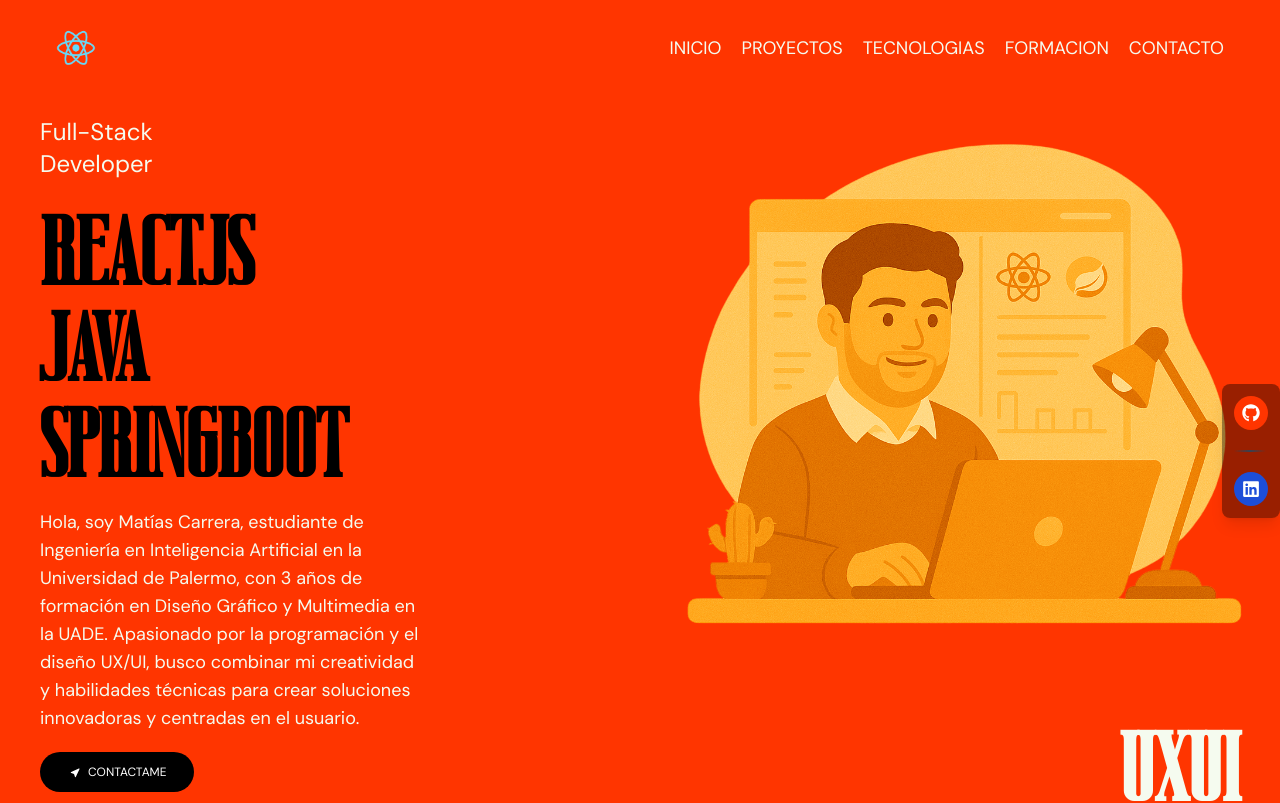
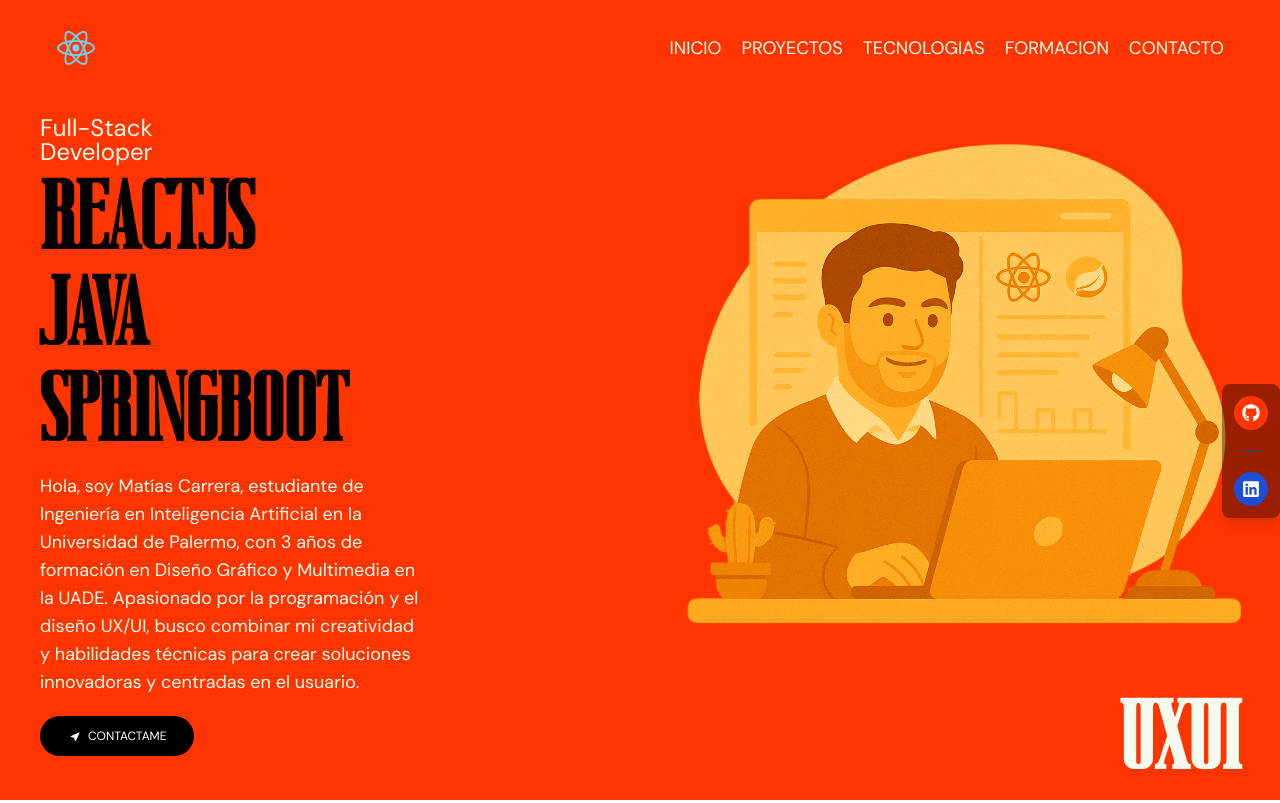
Before and after one commit to maticarrera12/MatiasCarrera, a React (Vite) app: page / in a window 1280 px wide. Shown: the top 803 px of the page. Built offline with nearby package versions, Linux system fonts and the light colour scheme.

Commit message:
fixed hero image

```diff
--- a/src/components/Hero.jsx
+++ b/src/components/Hero.jsx
@@ -33,7 +33,7 @@ const Hero = () => {
       >
         {/* Contenido a la izquierda */}
         <div className="flex-1 mt-24 px-5 sm:px-10 z-20">
-          <p className="my-5 max-w-64 text-soft-white text-2xl">
+          <p className="mt-5 max-w-64 leading-6 text-soft-white text-2xl">
             Full-Stack <br /> Developer
           </p>
           <h1 className="font-vicenza hero-heading text-black">REACTJS</h1>
@@ -64,7 +64,7 @@ const Hero = () => {
           <img
             src={portfolioIllustration}
             alt="portfolio illustration"
-            className="hidden md:block max-w-[600px] mr-8 w-full h-auto object-contain z-30"
+            className="hidden sm:block max-w-[600px] mr-8 w-full h-auto object-contain z-30"
           />
 
           {/* UXUI blanco dentro del hero-frame, sobre la imagen */}
--- a/src/index.css
+++ b/src/index.css
@@ -55,7 +55,7 @@ html {
   }
 
   .hero-heading {
-    @apply uppercase  font-black text-6xl md:text-8xl sm:right-10
+    @apply uppercase  font-black text-6xl sm:text-8xl sm:right-10
   }
 
 
```
